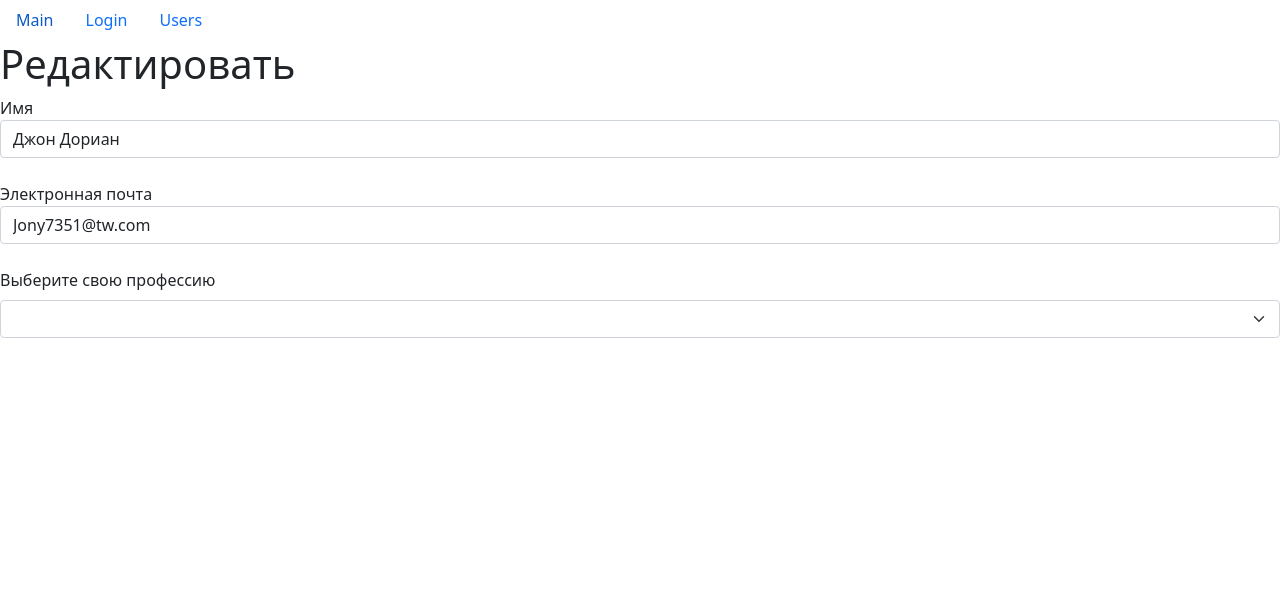
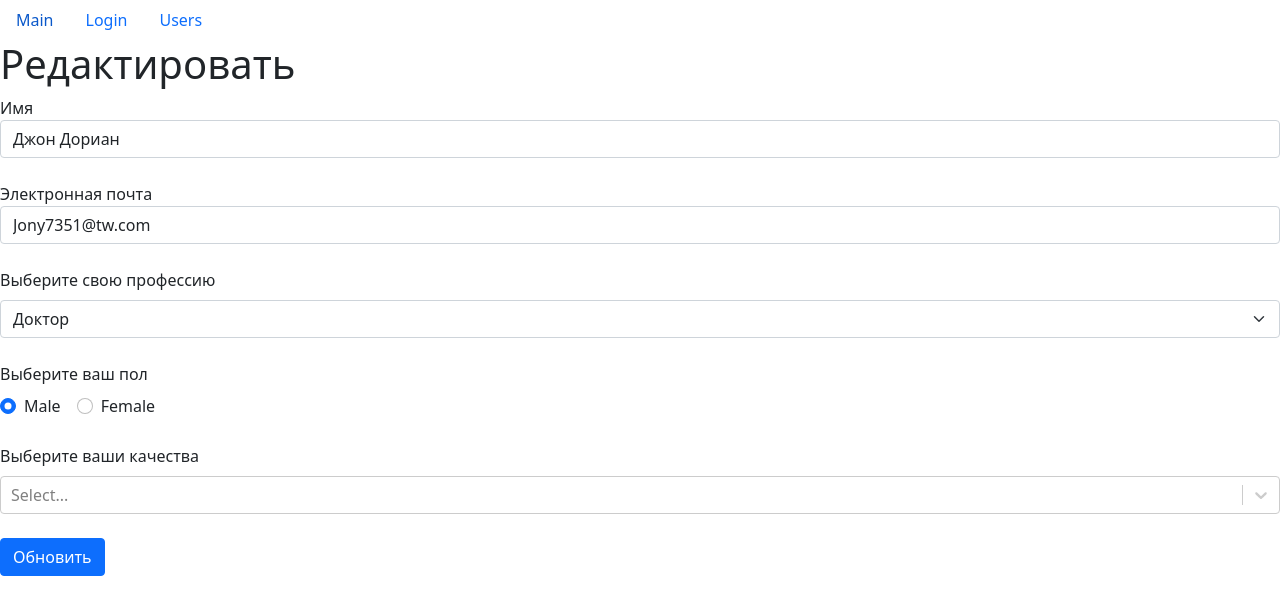
Before and after one commit to Vokadze/fast-company, a React (Create React App) app: page /users/67rdca3eeb7f6fgeed471815 in a window 1280 px wide. Both pictures are taken after a click on the button "Изменить". Shown: the top 614 px of the page. Built offline with nearby package versions, Linux system fonts and the light colour scheme.

Commit message:
lesson10 Form part 2

```diff
--- a/src/app/api/fake.api/professions.api.js
+++ b/src/app/api/fake.api/professions.api.js
@@ -17,7 +17,7 @@ export const professions = [
 const fetchAll = () =>
     new Promise((resolve) => {
         window.setTimeout(function () {
-            resolve(professions);
+            resolve(professionsObject);
         }, 2000);
     });
 
--- a/src/app/api/fake.api/user.api.js
+++ b/src/app/api/fake.api/user.api.js
@@ -176,7 +176,6 @@ const fetchAll = () =>
             resolve(JSON.parse(localStorage.getItem("users")));
         }, 2000);
     });
-
 const update = (id, data) =>
     new Promise((resolve) => {
         const users = JSON.parse(localStorage.getItem("users"));
@@ -196,7 +195,6 @@ const getById = (id) =>
             );
         }, 1000);
     });
-
 export default {
     fetchAll,
     getById,
--- a/src/app/components/common/form/multiSelectField.jsx
+++ b/src/app/components/common/form/multiSelectField.jsx
@@ -32,7 +32,11 @@ const MultiSelectField = ({ options, onChange, name, label, defaultValue }) => {
 MultiSelectField.propTypes = {
     options: PropTypes.oneOfType([PropTypes.object, PropTypes.array]),
     onChange: PropTypes.func,
-    name: PropTypes.string,
+    name: PropTypes.oneOfType([
+        PropTypes.string,
+        PropTypes.object,
+        PropTypes.array
+    ]),
     label: PropTypes.string,
     defaultValue: PropTypes.array
 };
--- a/src/app/components/common/form/selectField.jsx
+++ b/src/app/components/common/form/selectField.jsx
@@ -37,9 +37,9 @@ const SelectField = ({
                 <option disabled value="">
                     {defaultOption}
                 </option>
-                {optionsArray > 0 &&
+                {optionsArray &&
                     optionsArray.map((option) => (
-                        <option value={option.value} key={option.name}>
+                        <option value={option.value} key={option.value}>
                             {option.label}
                         </option>
                     ))}
@@ -55,7 +55,11 @@ SelectField.propTypes = {
     onChange: PropTypes.func,
     defaultOption: PropTypes.string,
     options: PropTypes.oneOfType([PropTypes.object, PropTypes.array]),
-    name: PropTypes.oneOfType([PropTypes.string, PropTypes.array]),
+    name: PropTypes.oneOfType([
+        PropTypes.string,
+        PropTypes.object,
+        PropTypes.array
+    ]),
     error: PropTypes.string
 };
 
--- a/src/app/components/common/form/testField.jsx
+++ b/src/app/components/common/form/testField.jsx
@@ -54,7 +54,11 @@ TextField.defaultProps = {
 TextField.propTypes = {
     label: PropTypes.string,
     type: PropTypes.string.isRequired,
-    name: PropTypes.oneOfType([PropTypes.string, PropTypes.object, PropTypes.array]),
+    name: PropTypes.oneOfType([
+        PropTypes.string,
+        PropTypes.object,
+        PropTypes.array
+    ]),
     value: PropTypes.oneOfType([PropTypes.string, PropTypes.array]),
     onChange: PropTypes.func,
     error: PropTypes.string
--- a/src/app/components/page/editUserPage/editUserPage.jsx
+++ b/src/app/components/page/editUserPage/editUserPage.jsx
@@ -1,99 +1,16 @@
-import React, { useEffect, useState } from "react";
-import PropTypes from "prop-types";
+import React, { useEffect } from "react";
 import { useParams } from "react-router-dom";
-
-import api from "../../../api";
-import TextField from "../../common/form/testField";
-import SelectField from "../../common/form/selectField";
-import { professions } from "../../../api/fake.api/professions.api";
-
-// import { UserPageEdit } from "../userPage/userPage";
+import api from "../../../api/index";
+import UserForm from "./userForm";
 
 const EditUserPage = () => {
-    const [userEdit, setUserEdit] = useState({
-        fio: "",
-        email: "",
-        profession: ""
-    });
     const { userId } = useParams();
-    console.log(userId);
-
-    const raw = localStorage.getItem("users");
-    const users = JSON.parse(raw);
-    console.log(users);
 
     useEffect(() => {
-        api.users.fetchAll(userId).then((userEdit) => setUserEdit(userEdit));
+        api.users.update((data) => data._id === userId);
     }, []);
 
-    const handleChange = (target) => {
-        setUserEdit((prevState) => ({
-            ...prevState,
-            [target.value]: target.name
-        }));
-    };
-
-    const getProfessionById = (id) => {
-        for (const prof of professions) {
-            if (prof.value === id) {
-                return { _id: prof.value, name: prof.label };
-            }
-        }
-    };
-
-    const handleSubmit = (e) => {
-        e.preventDefault();
-        const { profession } = userEdit;
-        console.log({
-            ...userEdit,
-            profession: getProfessionById(profession)
-        });
-    };
-
-    const getUserPage = () => {
-        const userPageInfo = users.filter((user) => user._id === userId);
-        return userPageInfo;
-    };
-
-    return (
-        <>
-            <h1>Редактировать</h1>
-            {getUserPage().map((user) => (
-                <div key={user._id}>
-                    <form onSubmit={handleSubmit}>
-                        <TextField
-                            label="Имя"
-                            id={userEdit}
-                            onChange={handleChange}
-                            name={user.name}
-                            value={user.name}
-                        />
-                        <TextField
-                            label="Электронная почта"
-                            onChange={handleChange}
-                            name={userEdit}
-                            value={user.email}
-                        />
-                        <SelectField
-                            label="Выберите свою профессию"
-                            defaultOption="Choose..."
-                            name="profession"
-                            options={professions}
-                            onChange={handleChange}
-                            value={user.name}
-                        // error={errors.profession}
-                        />
-                    </form>
-                </div>
-            ))}
-        </>
-    );
-};
-
-EditUserPage.propTypes = {
-    label: PropTypes.string,
-    user: PropTypes.array,
-    handleClick: PropTypes.func
+    return <UserForm data={userId} />;
 };
 
 export default EditUserPage;
--- /dev/null
+++ b/src/app/components/page/editUserPage/userForm.jsx
@@ -0,0 +1,117 @@
+import React, { useEffect, useState } from "react";
+import { useParams } from "react-router-dom";
+
+import api from "../../../api";
+import TextField from "../../common/form/testField";
+import SelectField from "../../common/form/selectField";
+import RadioField from "../../common/form/radioField";
+import MultiSelectField from "../../common/form/multiSelectField";
+
+const UserForm = () => {
+    const [data, setData] = useState({
+        name: "",
+        email: "",
+        profession: "",
+        sex: "",
+        qualities: []
+    });
+    const [professions, setProfessions] = useState({});
+    const [qualities, setQualities] = useState([]);
+    const { userId } = useParams();
+
+    useEffect(() => {
+        api.users.getById(userId).then((data) => setData(data));
+    }, []);
+
+    useEffect(() => {
+        api.professions.fetchAll().then((users) => {
+            const professionList = Object.keys(users).map((professionName) => ({
+                label: users[professionName].name,
+                value: users[professionName]._id
+            }));
+            setProfessions(professionList);
+        });
+        api.qualities.fetchAll().then((users) => {
+            const qualitiesList = Object.keys(users).map((qualitiesName) => ({
+                label: users[qualitiesName].name,
+                value: users[qualitiesName]._id,
+                color: users[qualitiesName].color
+            }));
+            setQualities(qualitiesList);
+        });
+    }, []);
+
+    const handleChange = (target) => {
+        setData((prevState) => ({
+            ...prevState,
+            [target.name]: target.value
+        }));
+        console.log(target.value);
+    };
+
+    const handleSubmit = (e) => {
+        console.log(e.target);
+    };
+
+    return (
+        <>
+            <h1>Редактировать</h1>
+                <TextField
+                    label="Имя"
+                    value={data.name}
+                    onChange={handleChange}
+                    name="name"
+                />
+
+                <TextField
+                    label="Электронная почта"
+                    value={data.email}
+                    onChange={handleChange}
+                    name="email"
+                />
+
+                <SelectField
+                    label="Выберите свою профессию"
+                    defaultOption="Choose..."
+                    name="professions"
+                    options={professions}
+                    onChange={handleChange}
+                    value={professions.name}
+                />
+
+                <RadioField
+                    options={[
+                        { name: "Male", value: "male" },
+                        { name: "Female", value: "female" }
+                    ]}
+                    value={data.sex}
+                    name="sex"
+                    onChange={handleChange}
+                    label="Выберите ваш пол"
+                />
+
+                <MultiSelectField
+                    label="Выберите ваши качества"
+                    onChange={handleChange}
+                    options={qualities}
+                    defaultValue={data.qualities}
+                    name={qualities}
+                    value={data.qualities}
+                />
+
+                <button
+                className="btn btn-primary"
+                type="button"
+                onClick={handleSubmit}
+                >
+                    Обновить
+                </button>
+        </>
+    );
+};
+
+// UserForm.propTypes = {
+//    errors: PropTypes.string
+// };
+
+export default UserForm;
```
Also changed, not shown: src/app/components/page/userPage/userPage.jsx (+0 -21 lines), src/app/components/page/userListPage/usersListPage.jsx (indentation only).
